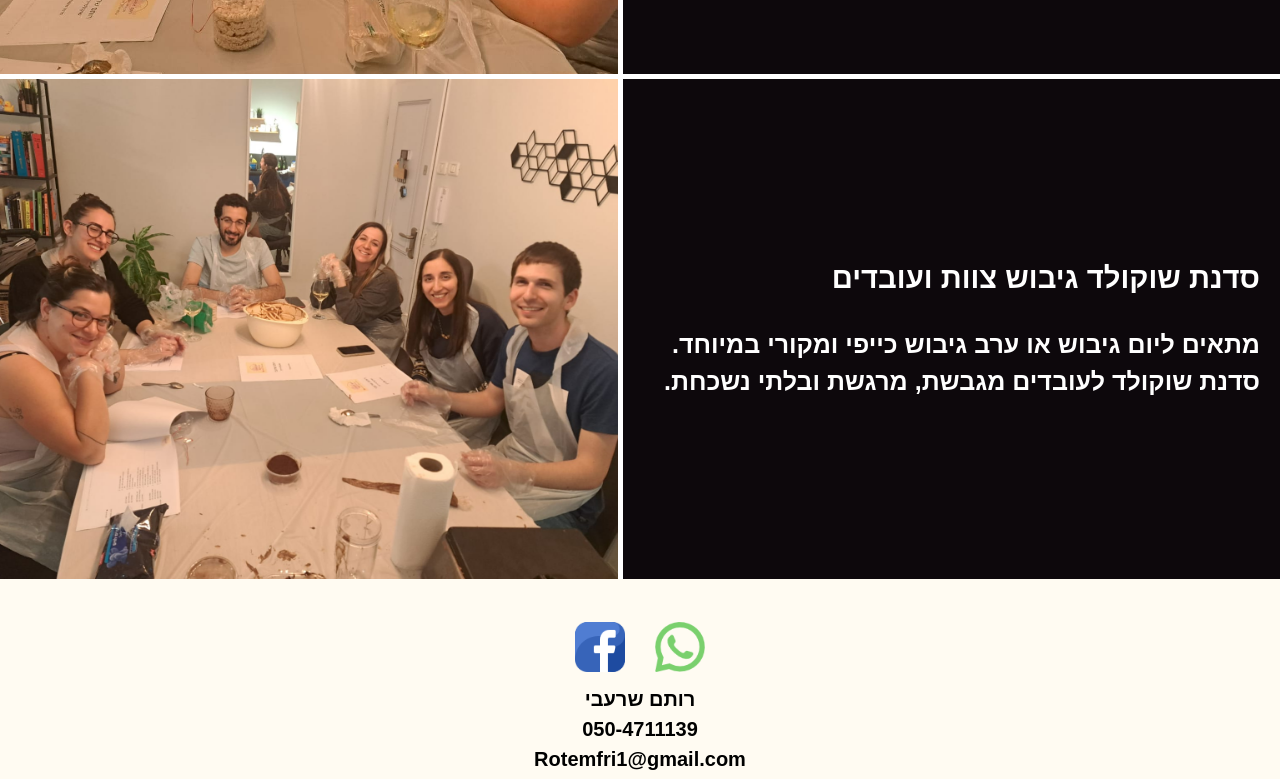
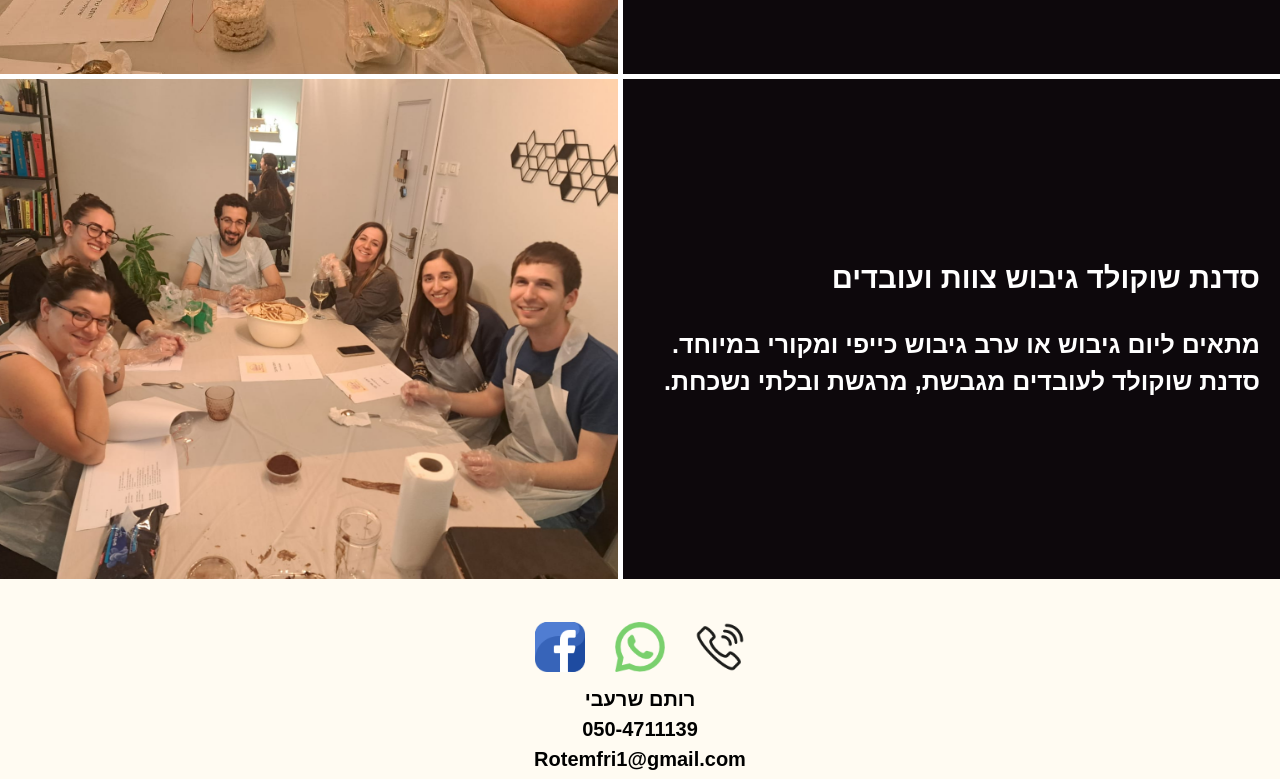
Before and after one commit to moransh4/RotemLandingPage, a plain HTML site: page index.html in a window 1280 px wide. Shown: the part 3116-3895 px from the top of the page. Drawn offline with Linux system fonts and the light colour scheme.

Commit message:
add call icon

```diff
--- a/index.html
+++ b/index.html
@@ -112,6 +112,9 @@
             <div class="whatapp"><a aria-label="Chat on WhatsApp" target="_blank"
                     href="https://wa.me/+972504711139?text=%D7%A9%D7%9C%D7%95%D7%9D%20%2C%20%D7%94%D7%92%D7%A2%D7%AA%D7%99%20%D7%90%D7%9C%D7%99%D7%9A%20%D7%9E%D7%94%D7%90%D7%AA%D7%A8%2C%20%D7%90%D7%A0%D7%99%20%D7%A8%D7%95%D7%A6%D7%94%20%D7%9C%D7%91%D7%A8%D7%A8%20%D7%91%D7%A7%D7%A9%D7%A8%20%D7%9C%D7%A1%D7%93%D7%A0%D7%94">
                     <img alt="Chat on WhatsApp" src="./images/whatsapp.png" /></a></div>
+            <div class="whatapp"><a aria-label="Make a call" target="_blank"
+                href="tel:+972504711139">
+                <img alt="call icon" src="./images/call-icon.png" /></a></div>
         </div>
         <div class="contact">
             <span>רותם שרעבי</span>
```
Also changed, not shown: images/call-icon.png (added).
